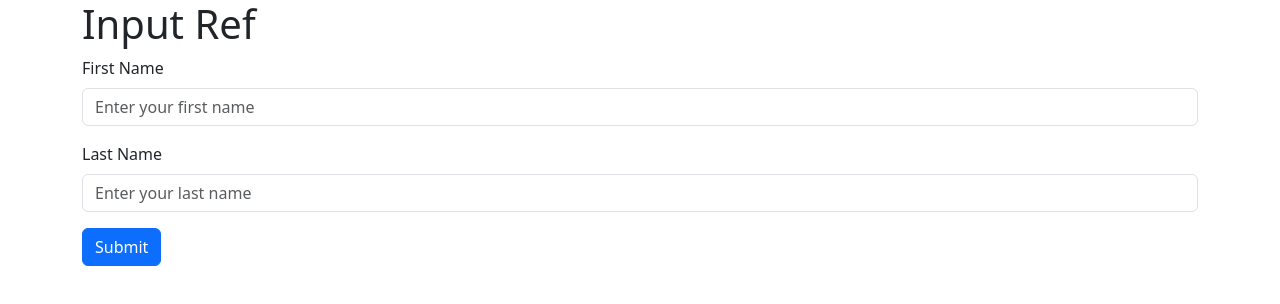
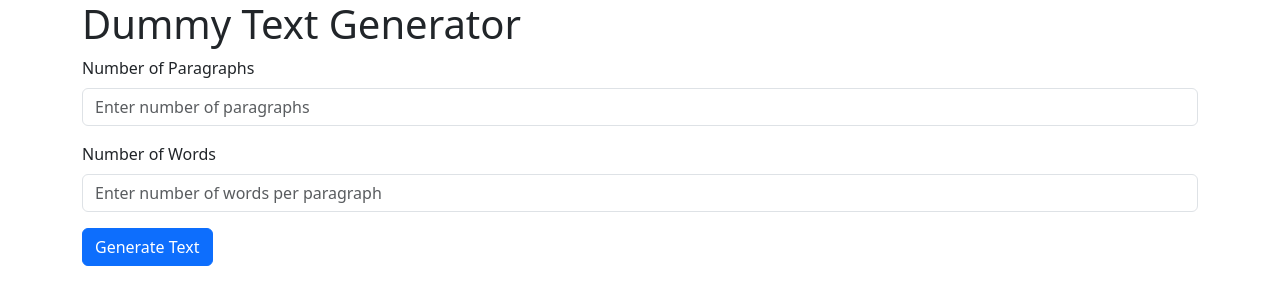
Before and after one commit to RishatTalukder/learning_react, a React (Vite) app in the folder PART_2_Advanced/react_advanced/: page / in a window 1280 px wide. Shown: the top 304 px of the page. Built offline with nearby package versions, Linux system fonts and the light colour scheme.

Commit message:
Add Dummy Text Generator component and integrate lorem-ipsum library for generating dummy text based on user input

```diff
--- a/PART_2_Advanced/react_advanced/package.json
+++ b/PART_2_Advanced/react_advanced/package.json
@@ -12,6 +12,7 @@
   "dependencies": {
     "axios": "^1.9.0",
     "bootstrap": "^5.3.3",
+    "lorem-ipsum": "^2.0.8",
     "react": "^19.0.0",
     "react-dom": "^19.0.0"
   },
--- a/PART_2_Advanced/react_advanced/src/App.jsx
+++ b/PART_2_Advanced/react_advanced/src/App.jsx
@@ -13,6 +13,7 @@ import MultipleInputs from "./form_handling/MultipleInputs";
 import CheckboxAndSelect from "./form_handling/CheckboxAndSelect";
 import UncontrolledInputs from "./form_handling/UncontrolledInputs";
 import InputRef from "./form_handling/InputRef";
+import DummyTextGenerator from "./projects/project_7/DummyTextGenerator";
 
 function App() {
   return (
@@ -32,7 +33,8 @@ function App() {
       {/* <MultipleInputs />     */}
       {/* <CheckboxAndSelect /> */}
       {/* <UncontrolledInputs /> */}
-      <InputRef />
+      {/* <InputRef /> */}
+      <DummyTextGenerator />
 
     </div>
   );
--- /dev/null
+++ b/PART_2_Advanced/react_advanced/src/projects/project_7/DummyTextGenerator.jsx
@@ -0,0 +1,79 @@
+import React, { useState } from "react";
+import generateDummyText from "./generateDummyText"; // importing the generateDummyText function
+
+const DummyTextGenerator = () => {
+  const [dummyText, setDummyText] = useState([]);
+  const [isInvalid, setIsInvalid] = useState(false); // creating a state variable to hold the invalid state
+
+  const handleSubmit = (event) => {
+    event.preventDefault();
+
+    const formValues = new FormData(event.currentTarget);
+    const rawData = Object.fromEntries(formValues.entries());
+
+    const newData = {};
+    Object.keys(rawData).forEach((key) => {
+      newData[key] = parseInt(rawData[key], 10);
+    });
+
+    if (newData.paragraphs <= 0 || newData.words <= 0) {
+      setIsInvalid(true); // setting the invalid state to true if the input values are invalid
+      return;
+    }
+
+    setIsInvalid(false); // setting the invalid state to false if the input values are valid
+
+    const paragraphs = newData.paragraphs || 1;
+    const words = newData.words || 5;
+
+    setDummyText(generateDummyText(paragraphs, words)); // generating the dummy text based on the input values
+  };
+
+  return (
+    <div>
+      <h1>Dummy Text Generator</h1>
+      <form onSubmit={handleSubmit}>
+        <div className="mb-3">
+          <label htmlFor="paragraphs" className="form-label">
+            Number of Paragraphs
+          </label>
+          <input
+            type="number"
+            className={`form-control ${isInvalid ? "is-invalid" : ""}`}
+            id="paragraphs"
+            name="paragraphs"
+            placeholder="Enter number of paragraphs"
+          />
+        </div>
+        <div className="mb-3">
+          <label htmlFor="words" className="form-label">
+            Number of Words
+          </label>
+          <input
+            type="number"
+            className={`form-control ${isInvalid ? "is-invalid" : ""}`}
+            id="words"
+            name="words"
+            placeholder="Enter number of words per paragraph"
+          />
+          {isInvalid && (
+            <div className="invalid-feedback">Please enter valid numbers.</div>
+          )}
+        </div>
+
+        <button type="submit" className="btn btn-primary">
+          Generate Text
+        </button>
+      </form>
+      {dummyText.length > 0 && (
+        <div className="mt-4">
+          <h2>Generated Dummy Text:</h2>
+          {dummyText.map((paragraph, index) => (
+            <p key={index}>{paragraph}</p>
+          ))}
+        </div>
+      )}
+    </div>
+  );
+};
+export default DummyTextGenerator;
--- /dev/null
+++ b/PART_2_Advanced/react_advanced/src/projects/project_7/generateDummyText.js
@@ -0,0 +1,18 @@
+import { loremIpsum } from "lorem-ipsum";
+
+const generateDummyText = (paragraphs, words) => {
+   const sentencePerParagraph = Math.floor(Math.random() * (5-3 + 1)) + 3; // generating a random number of sentences per paragraph (between 3 and 7)
+
+
+  const getRandomWords = ()=> loremIpsum({ count: 1, units: 'words' }); // generating a single random word
+
+  const getRandomSentence = () => Array.from({
+    length: words < 5 ? 5 : words // ensuring at least 5 words in a sentence
+  }, getRandomWords).join(" ") + "."; // generating a random sentence with the specified number of words
+
+  const getRandomParagraph = () => Array.from({ length: sentencePerParagraph }, getRandomSentence).join(" "); // generating a random paragraph with the specified number of sentences
+
+  return Array.from({ length: paragraphs }, getRandomParagraph) // generating the final dummy text with the specified number of paragraphs
+};
+
+export default generateDummyText;
```
Also changed, not shown: 2 other files (tests, documents, lock files or other folders).
